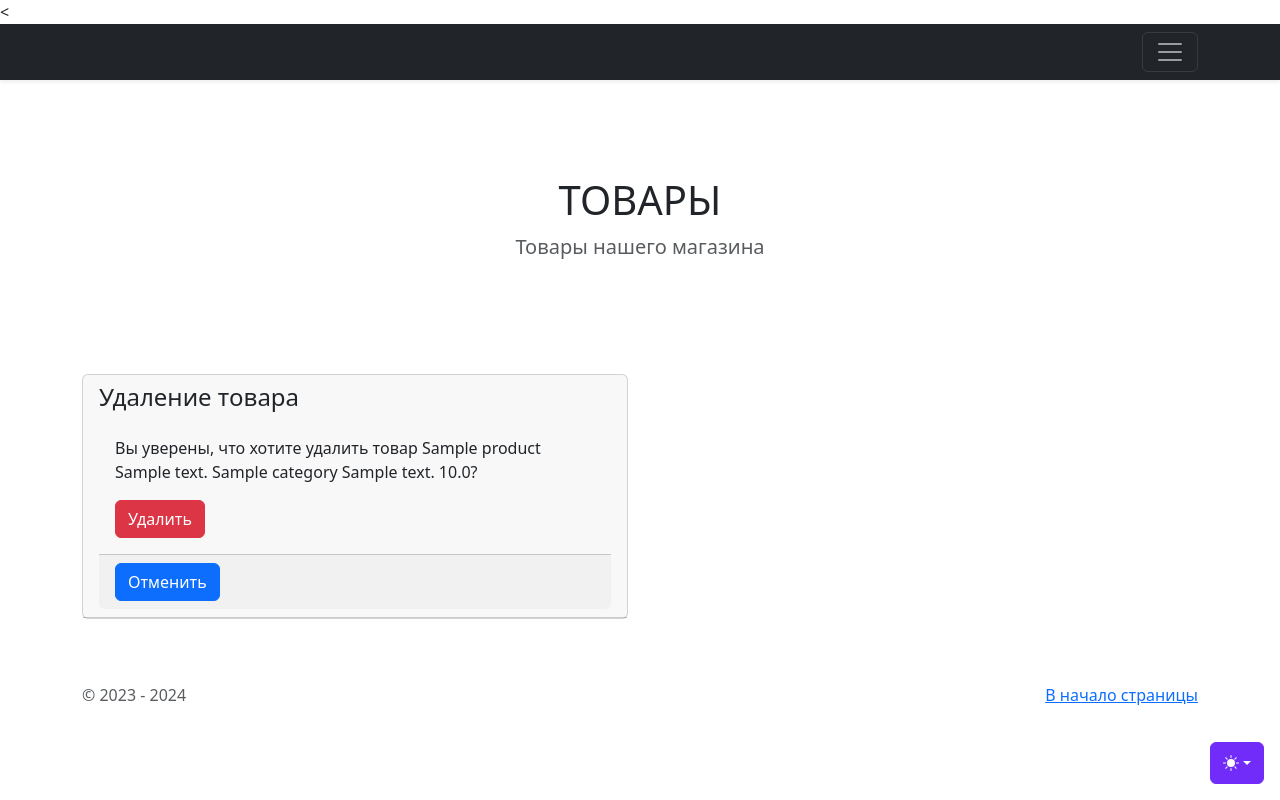
After one commit to MihailSevostyanov/store, a Django app: page /product/delete/1 in a window 1280 px wide. The commit adds this page. Run offline with Django 5.2, Linux system fonts and the light colour scheme; a user stored in the database is signed in; tables that the repository leaves empty hold one stand-in row (values such as "Sample post"); some libraries are stand-ins or nearby versions.

Commit message:
ДЗ 23.1 Задание 1

```diff
--- a/catalog/forms.py
+++ b/catalog/forms.py
@@ -17,7 +17,7 @@ class StyleFormMixin(forms.Form):
 class ProductForm(StyleFormMixin, ModelForm):
     class Meta:
         model = Product
-        fields = ("name", "description", "preview", "category", "price",)
+        fields = ("name", "description", "preview", "category", "price", "is_published")
 
     def clean_name(self):
         cleaned_data = self.cleaned_data['name']
@@ -38,10 +38,10 @@ class ProductForm(StyleFormMixin, ModelForm):
         return cleaned_data
 
 
-class ProductModeratorForm(StyleFormMixin, forms.ModelForm):
+class ProductModeratorForm(StyleFormMixin, ModelForm):
     class Meta:
         model = Product
-        fields = ('description', 'category', 'in_stock',)
+        fields = ('description', 'category', 'is_published',)
 
 
 class VersionForm(StyleFormMixin, ModelForm):
--- a/catalog/models.py
+++ b/catalog/models.py
@@ -58,6 +58,8 @@ class Product(models.Model):
     owner = models.ForeignKey(User,
                               verbose_name="Владелец", blank=True, null=True, on_delete=models.SET_NULL
                               )
+    is_published = models.BooleanField(default=False, verbose_name="Признак публикации",
+                                       help_text="Укажите признак публикации")
 
     def __str__(self):
         return f"{self.name} {self.description} {self.category} {self.price}"
@@ -66,6 +68,11 @@ class Product(models.Model):
         verbose_name = "Продукт"
         verbose_name_plural = "Продукты"
         ordering = ("name",)
+        permissions = [
+            ("can_change_is_published", "can change is published"),
+            ("can_change_description_product", "can change description product"),
+            ("can_change_category_product", "can change category product")
+        ]
 
 
 class Version(models.Model):
--- /dev/null
+++ b/catalog/templates/catalog/product_confirm_delete.html
@@ -0,0 +1,28 @@
+<{% extends 'catalog/base.html' %}
+{% block content %}
+<div class="container">
+    <form class="row" method="post" enctype="multipart/form-data">
+        <div class="col-6">
+            <div class="card">
+                <div class="card-header">
+                    <div class="card-title">
+                        <h4>
+                            Удаление товара
+                        </h4>
+                    </div>
+                    <div class="card-body">
+                        {% csrf_token %}
+                        <p>Вы уверены, что хотите удалить товар {{ object }}?</p>
+                        <button type="submit" class="btn btn-danger">
+                            Удалить
+                        </button>
+                    </div>
+                    <div class="card-footer">
+                        <a class="btn btn-primary" href="{% url 'catalog:product_list' %}">Отменить</a>
+                    </div>
+                </div>
+            </div>
+        </div>
+    </form>
+</div>
+{% endblock %}
--- a/catalog/templates/catalog/product_list.html
+++ b/catalog/templates/catalog/product_list.html
@@ -16,10 +16,12 @@
                         <p class="card-text">{{ product.name }}</p>
                         <div class="d-flex justify-content-between align-items-center">
                             <div class="btn-group">
-                                <a class="btn btn-primary" href="{% url 'catalog:product_detail' product.pk %}"
+                                <a class="btn btn-outline-primary" href="{% url 'catalog:product_detail' product.pk %}"
                                    role="button">Подробнее</a>
-                                <a class="btn btn-success" href="{% url 'catalog:product_update' product.pk %}"
+                                <a class="btn btn-outline-success" href="{% url 'catalog:product_update' product.pk %}"
                                    role="button">Редактировать</a>
+                                <a class="btn btn-outline-danger" href="{% url 'catalog:product_delete' product.pk %}"
+                                   role="button">Удалить</a>
                             </div>
                         </div>
                     </div>
--- a/catalog/urls.py
+++ b/catalog/urls.py
@@ -17,7 +17,8 @@ Including another URLconf
 
 from django.urls import path
 from catalog.apps import CatalogConfig
-from catalog.views import ContactsView, ProductListView, ProductDetailView, ProductCreateView, ProductUpdateView
+from catalog.views import ContactsView, ProductListView, ProductDetailView, ProductCreateView, ProductUpdateView, \
+    ProductDeleteView
 
 app_name = CatalogConfig.name
 
@@ -27,4 +28,5 @@ urlpatterns = [
     path('product/<int:pk>', ProductDetailView.as_view(), name='product_detail'),
     path('product/create', ProductCreateView.as_view(), name='product_create'),
     path('product/update/<int:pk>', ProductUpdateView.as_view(), name='product_update'),
+    path('product/delete/<int:pk>', ProductDeleteView.as_view(), name='product_delete'),
 ]
--- a/catalog/views.py
+++ b/catalog/views.py
@@ -1,8 +1,9 @@
+from django.core.exceptions import PermissionDenied
 from django.forms import inlineformset_factory
 from django.urls import reverse_lazy, reverse
-from django.views.generic import ListView, DetailView, TemplateView, CreateView, UpdateView
+from django.views.generic import ListView, DetailView, TemplateView, CreateView, UpdateView, DeleteView
 from django.contrib.auth.mixins import LoginRequiredMixin
-from catalog.forms import ProductForm, VersionForm
+from catalog.forms import ProductForm, VersionForm, ProductModeratorForm
 from catalog.models import Product, Version
 
 
@@ -60,6 +61,15 @@ class ProductUpdateView(LoginRequiredMixin, UpdateView):
         else:
             return self.render_to_response(self.get_context_data(form=form, formset=formset))
 
+    def get_form_class(self):
+        user = self.request.user
+        if user == self.object.owner:
+            return ProductForm
+        if user.has_perm("catalog.can_change_is_published") and user.has_perm(
+                "catalog.can_change_description_product") and user.has_perm("catalog.can_change_category_product"):
+            return ProductModeratorForm
+        raise PermissionDenied
+
 
 class ProductListView(ListView):
     model = Product
@@ -93,3 +103,8 @@ class ContactsView(TemplateView):
         context = super().get_context_data(**kwargs)
         context["title"] = "Контакты"
         return context
+
+
+class ProductDeleteView(LoginRequiredMixin, DeleteView):
+    model = Product
+    success_url = reverse_lazy("catalog:product_list")
--- a/users/management/commands/csu.py
+++ b/users/management/commands/csu.py
@@ -7,7 +7,7 @@ class Command(BaseCommand):
     def handle(self, *args, **kwargs):
         user = User.objects.create(email='admin@example.com')
         user.set_password('123qwe456rty')
-        user.is_staff = True
+        user.is_active = True
         user.is_superuser = True
         user.is_staff = True
         user.save()
```
Also changed, not shown: catalog/migrations/0005_alter_product_options.py (added), catalog/migrations/0006_product_is_published.py (added), catalog/migrations/0007_alter_product_options.py (added).
